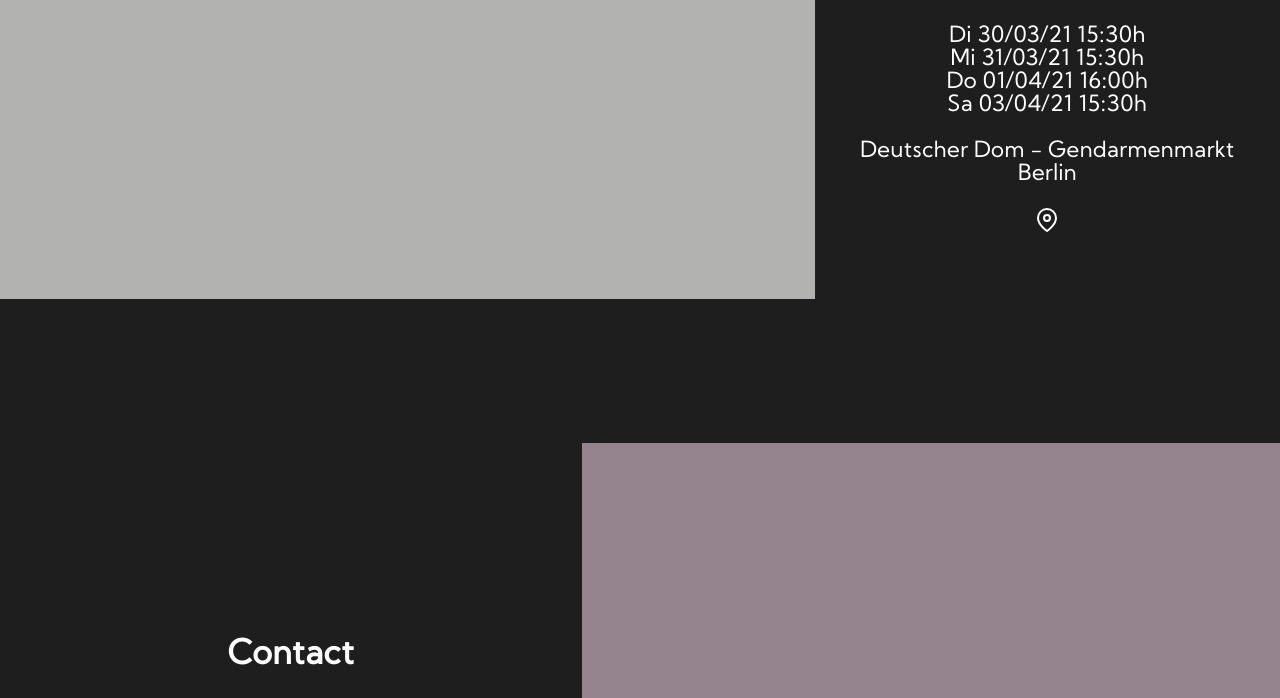
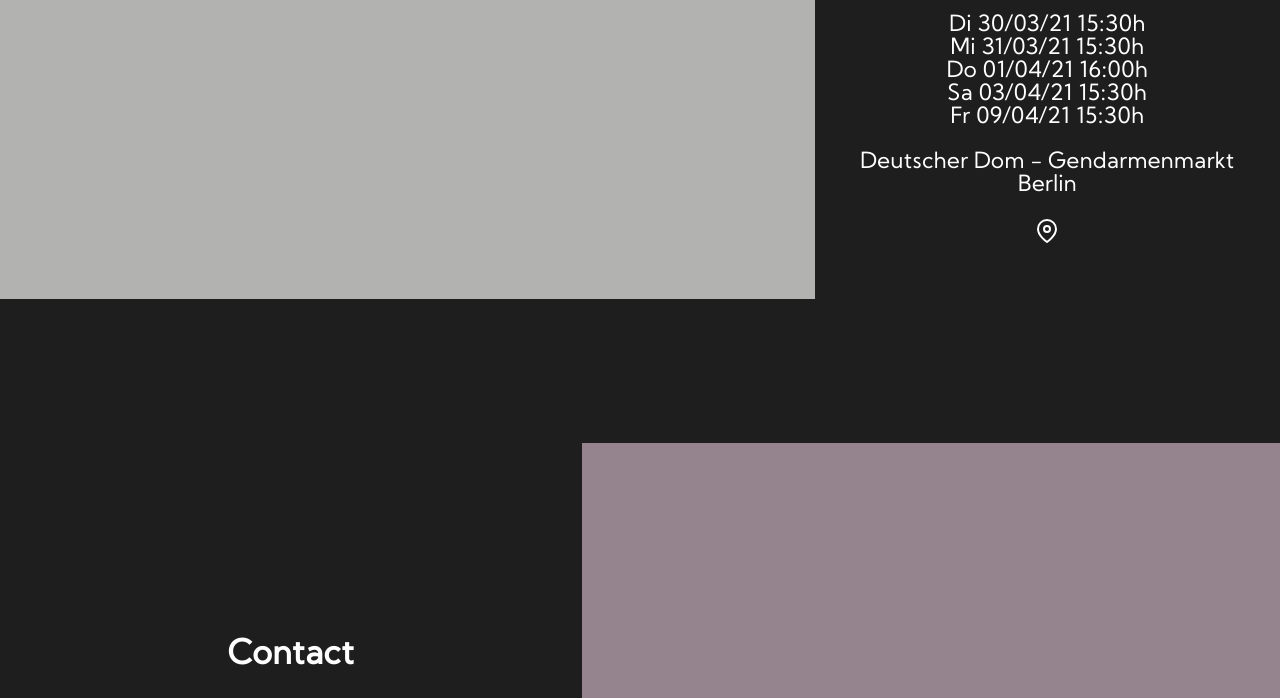
Before and after one commit to etrobert/operamore, a plain HTML site: page index.html in a window 1280 px wide. Shown: the part 1032-1730 px from the top of the page. Drawn offline with Linux system fonts and the light colour scheme.

Commit message:
Update index.html

```diff
--- a/index.html
+++ b/index.html
@@ -40,6 +40,7 @@
           <li>Mi 31/03/21 15:30h</li>
           <li>Do 01/04/21 16:00h</li>
           <li>Sa 03/04/21 15:30h</li>
+          <li>Fr 09/04/21 15:30h</li>
         </ul>
         <p>Deutscher Dom - Gendarmenmarkt Berlin</p>
         <a
```
